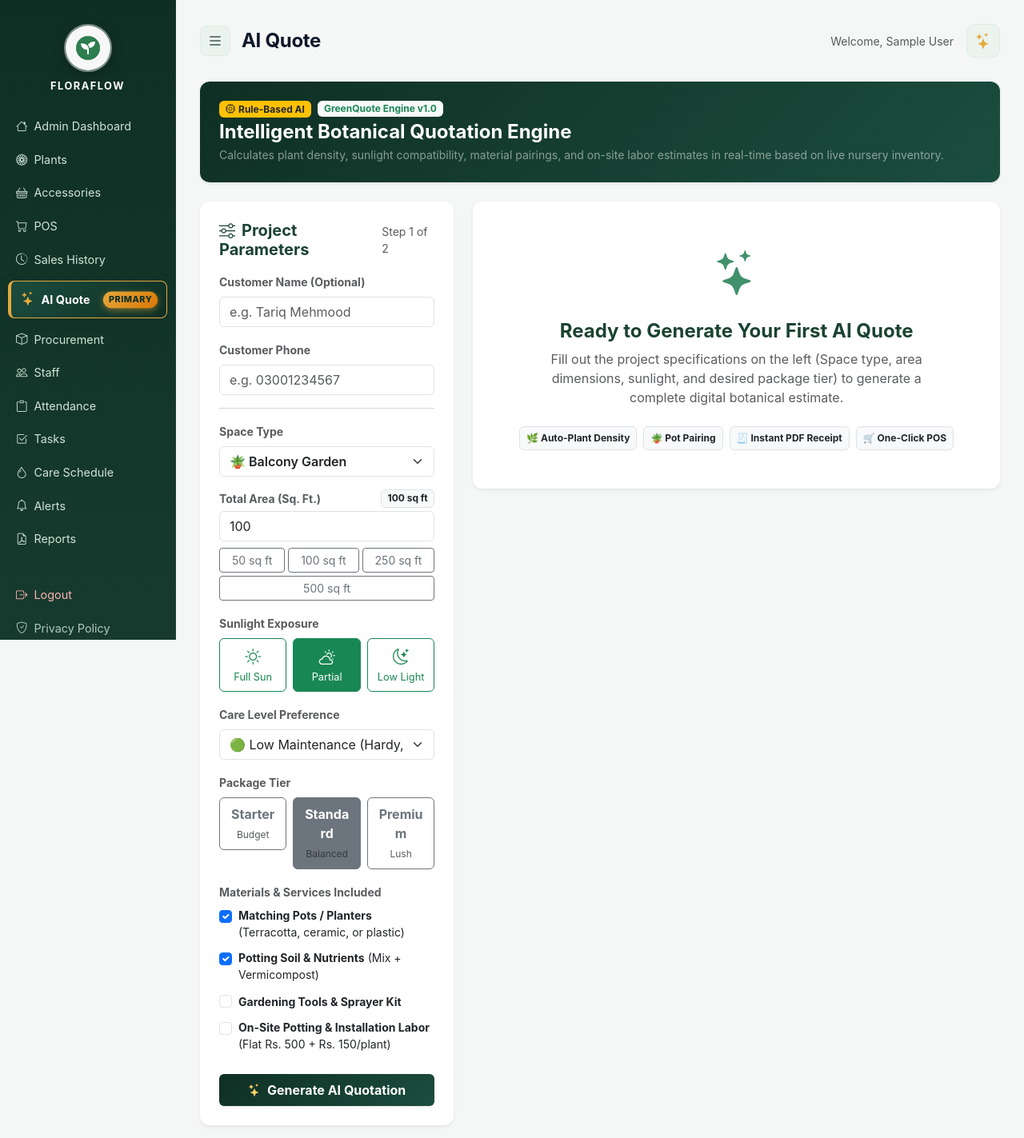
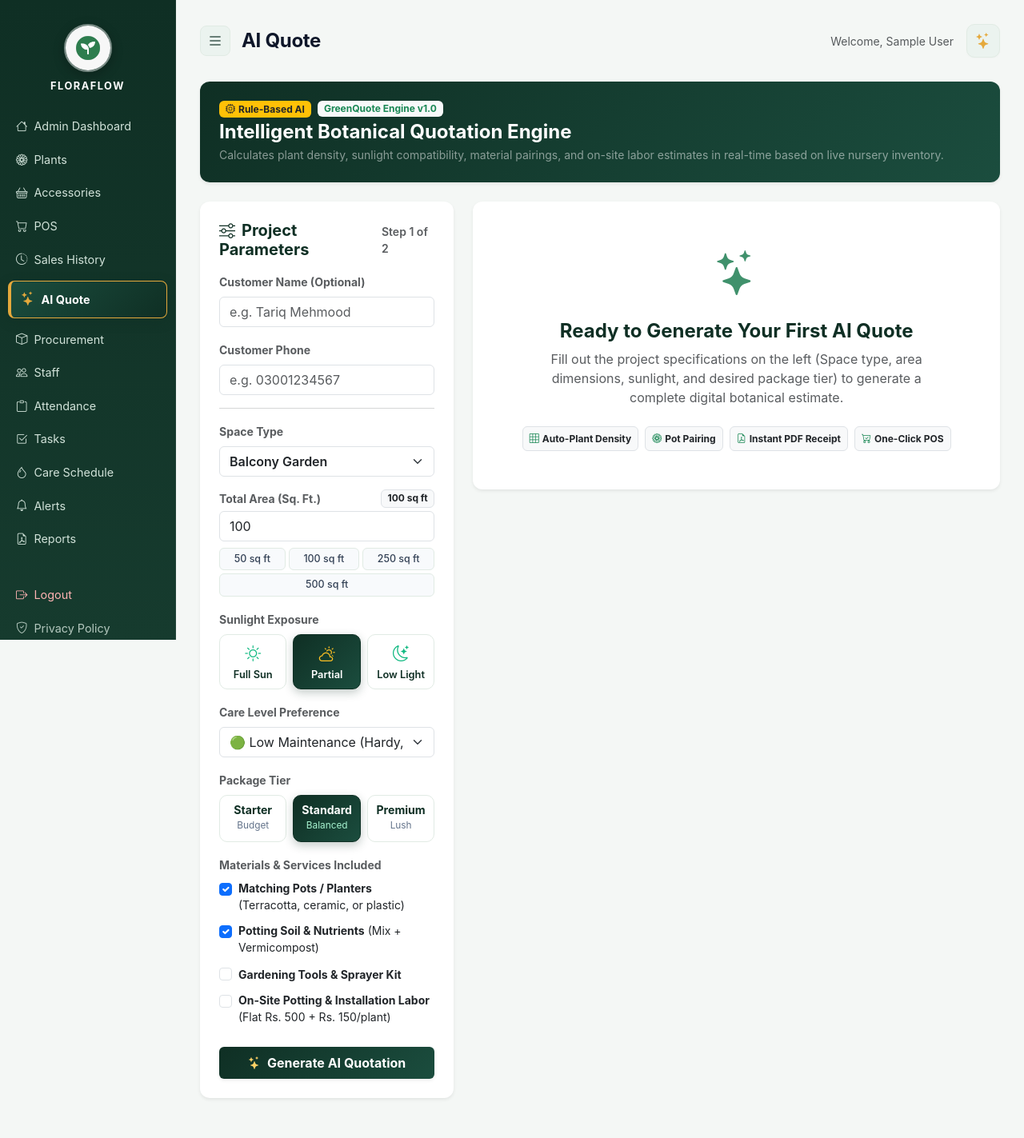
Before and after one commit to adburrr234/FloraFlow, a Flask app: page /quotation in a window 1280 px wide. Shown: the top 1423 px of the page at 80% size. After the commit the page ends 1374 px from the top, so only its background shows below. Run offline with Flask 3, Linux system fonts and the light colour scheme; the visitor is signed in with stand-in values (Sample User, id 1); data that the repository does not hold is empty.

Commit message:
Refine AI Quote UI: remove Primary badge, theme package tier buttons, clean emojis

```diff
--- a/templates/base.html
+++ b/templates/base.html
@@ -114,7 +114,7 @@
             border-left: 3px solid #10B981;
         }
 
-        /* Standout Primary Feature Styling for AI Quote */
+        /* Standout Feature Styling for AI Quote */
         .sidebar a.nav-ai-quote {
             background: linear-gradient(135deg, rgba(229, 169, 60, 0.14), rgba(16, 185, 129, 0.22));
             border: 1px solid rgba(229, 169, 60, 0.35);
@@ -126,7 +126,6 @@
             color: #FFFFFF !important;
             display: flex;
             align-items: center;
-            justify-content: space-between;
             box-shadow: 0 2px 8px rgba(0, 0, 0, 0.15);
             position: relative;
             transition: all 0.25s ease;
@@ -144,24 +143,6 @@
             border: 1px solid #E5A93C;
             border-left: 4px solid #E5A93C;
             box-shadow: 0 4px 14px rgba(15, 47, 36, 0.4);
-        }
-
-        .ai-quote-badge {
-            background: linear-gradient(135deg, #E5A93C, #D97706);
-            color: #0F2F24;
-            font-size: 0.65rem;
-            font-weight: 800;
-            padding: 2px 7px;
-            border-radius: 12px;
-            letter-spacing: 0.5px;
-            box-shadow: 0 2px 6px rgba(229, 169, 60, 0.3);
-            text-transform: uppercase;
-            animation: aiPulse 2.4s infinite ease-in-out;
-        }
-
-        @keyframes aiPulse {
-            0%, 100% { transform: scale(1); box-shadow: 0 2px 6px rgba(229, 169, 60, 0.3); }
-            50% { transform: scale(1.08); box-shadow: 0 3px 10px rgba(229, 169, 60, 0.6); }
         }
 
         .mainContent {
@@ -390,12 +371,9 @@
         <a href="/salesHistory" class="{% if request.path == '/salesHistory' %}active{% endif %}">
             <i class="bi bi-clock-history me-2"></i>Sales History</a>
 
-        <!-- Flagship AI Quote (Prominently Highlighted) -->
+        <!-- AI Quote Engine -->
         <a href="/quotation" class="nav-ai-quote {% if request.path.startswith('/quotation') %}active{% endif %}" title="Intelligent Botanical Quotation Engine">
-            <span class="d-flex align-items-center">
-                <i class="bi bi-stars me-2" style="color: #E5A93C; font-size: 1.1rem;"></i>AI Quote
-            </span>
-            <span class="ai-quote-badge">PRIMARY</span>
+            <i class="bi bi-stars me-2" style="color: #E5A93C; font-size: 1.1rem;"></i>AI Quote
         </a>
 
         <!-- Admin Only -->
--- a/templates/quotation.html
+++ b/templates/quotation.html
@@ -75,6 +75,104 @@
     flex-shrink: 0;
 }
 
+/* Tier selection buttons adhering to Palette A (Spruce & Hunter Green) */
+.btn-tier {
+    display: block;
+    width: 100%;
+    padding: 10px 6px;
+    border: 1.5px solid #E1EBE4;
+    background: #FFFFFF;
+    color: #0F2F24;
+    border-radius: 10px;
+    text-align: center;
+    cursor: pointer;
+    transition: all 0.2s cubic-bezier(0.16, 1, 0.3, 1);
+    user-select: none;
+}
+.btn-tier:hover {
+    border-color: #10B981;
+    background: #F0FDF4;
+    color: #0F2F24;
+}
+.btn-tier .tier-title {
+    display: block;
+    font-weight: 700;
+    font-size: 0.88rem;
+    line-height: 1.2;
+}
+.btn-tier .tier-desc {
+    display: block;
+    font-size: 0.74rem;
+    color: #64748B;
+    margin-top: 2px;
+    transition: color 0.2s ease;
+}
+.btn-check:checked + .btn-tier {
+    background: linear-gradient(135deg, #0F2F24 0%, #1B4D3E 100%);
+    border-color: #0F2F24;
+    color: #FFFFFF !important;
+    box-shadow: 0 4px 12px rgba(15, 47, 36, 0.25);
+}
+.btn-check:checked + .btn-tier .tier-desc {
+    color: #A7F3D0 !important;
+}
+
+/* Sunlight exposure buttons matching theme */
+.btn-sunlight {
+    display: flex;
+    flex-direction: column;
+    align-items: center;
+    justify-content: center;
+    width: 100%;
+    padding: 8px 4px;
+    border: 1.5px solid #E1EBE4;
+    background: #FFFFFF;
+    color: #0F2F24;
+    border-radius: 10px;
+    font-size: 0.8rem;
+    font-weight: 600;
+    cursor: pointer;
+    transition: all 0.2s cubic-bezier(0.16, 1, 0.3, 1);
+    user-select: none;
+}
+.btn-sunlight i {
+    font-size: 1.25rem;
+    margin-bottom: 2px;
+    color: #10B981;
+    transition: color 0.2s ease;
+}
+.btn-sunlight:hover {
+    border-color: #10B981;
+    background: #F0FDF4;
+    color: #0F2F24;
+}
+.btn-check:checked + .btn-sunlight {
+    background: linear-gradient(135deg, #0F2F24 0%, #1B4D3E 100%);
+    border-color: #0F2F24;
+    color: #FFFFFF !important;
+    box-shadow: 0 4px 12px rgba(15, 47, 36, 0.25);
+}
+.btn-check:checked + .btn-sunlight i {
+    color: #FBBF24 !important;
+}
+
+/* Area shortcut buttons */
+.btn-area-quick {
+    border: 1px solid #E1EBE4;
+    background: #F8FAFC;
+    color: #334155;
+    border-radius: 6px;
+    font-size: 0.78rem;
+    font-weight: 500;
+    padding: 4px 8px;
+    transition: all 0.15s ease;
+}
+.btn-area-quick:hover {
+    background: #EBF3EF;
+    border-color: #10B981;
+    color: #0F2F24;
+}
+
 /* Mobile specific tweaks */
 @media (max-width: 576px) {
     .quotation-receipt {
@@ -124,10 +222,10 @@
     <div class="col-lg-5 col-xl-4 no-print">
         <div class="card p-3 p-md-4 border-0 shadow-sm" style="border-radius: 12px;">
             <div class="d-flex justify-content-between align-items-center mb-3">
-                <h5 class="fw-bold mb-0" style="color: #1b4332;">
+                <h5 class="fw-bold mb-0" style="color: #0F2F24;">
                     <i class="bi bi-sliders me-2"></i>Project Parameters
                 </h5>
-                <small class="text-muted">Step 1 of 2</small>
+                <small class="text-muted fw-semibold">Step 1 of 2</small>
             </div>
 
             <form method="POST" action="/quotation" id="quoterForm">
@@ -149,11 +247,11 @@
                 <div class="mb-3">
                     <label class="form-label small fw-bold text-muted">Space Type</label>
                     <select name="spaceType" class="form-select fw-semibold" required>
-                        <option value="balcony" {% if formValues and formValues.spaceType == 'balcony' %}selected{% endif %}>🪴 Balcony Garden</option>
-                        <option value="indoor" {% if formValues and formValues.spaceType == 'indoor' %}selected{% endif %}>🛋️ Indoor (Living / Bedroom / Office)</option>
-                        <option value="rooftop" {% if formValues and formValues.spaceType == 'rooftop' %}selected{% endif %}>☀️ Rooftop / Terrace Garden</option>
-                        <option value="backyard" {% if formValues and formValues.spaceType == 'backyard' %}selected{% endif %}>🏡 Backyard / Garden Lawn</option>
-                        <option value="commercial" {% if formValues and formValues.spaceType == 'commercial' %}selected{% endif %}>☕ Commercial (Cafe / Retail / Lobby)</option>
+                        <option value="balcony" {% if formValues and formValues.spaceType == 'balcony' %}selected{% endif %}>Balcony Garden</option>
+                        <option value="indoor" {% if formValues and formValues.spaceType == 'indoor' %}selected{% endif %}>Indoor (Living / Bedroom / Office)</option>
+                        <option value="rooftop" {% if formValues and formValues.spaceType == 'rooftop' %}selected{% endif %}>Rooftop / Terrace Garden</option>
+                        <option value="backyard" {% if formValues and formValues.spaceType == 'backyard' %}selected{% endif %}>Backyard / Garden Lawn</option>
+                        <option value="commercial" {% if formValues and formValues.spaceType == 'commercial' %}selected{% endif %}>Commercial (Cafe / Retail / Lobby)</option>
                     </select>
                 </div>
 
@@ -166,10 +264,10 @@
                     <input type="number" name="areaSqFt" id="areaSqFtInput" class="form-control" min="15" max="2500"
                            value="{{ formValues.areaSqFt if formValues else '100' }}" required>
                     <div class="d-flex flex-wrap gap-1 mt-2">
-                        <button type="button" class="btn btn-sm btn-outline-secondary flex-fill py-1 small" onclick="setArea(50)">50 sq ft</button>
-                        <button type="button" class="btn btn-sm btn-outline-secondary flex-fill py-1 small" onclick="setArea(100)">100 sq ft</button>
-                        <button type="button" class="btn btn-sm btn-outline-secondary flex-fill py-1 small" onclick="setArea(250)">250 sq ft</button>
-                        <button type="button" class="btn btn-sm btn-outline-secondary flex-fill py-1 small" onclick="setArea(500)">500 sq ft</button>
+                        <button type="button" class="btn-area-quick flex-fill" onclick="setArea(50)">50 sq ft</button>
+                        <button type="button" class="btn-area-quick flex-fill" onclick="setArea(100)">100 sq ft</button>
+                        <button type="button" class="btn-area-quick flex-fill" onclick="setArea(250)">250 sq ft</button>
+                        <button type="button" class="btn-area-quick flex-fill" onclick="setArea(500)">500 sq ft</button>
                     </div>
                 </div>
 
@@ -180,24 +278,24 @@
                         <div class="col-4">
                             <input type="radio" class="btn-check" name="sunlight" id="sun_full" value="fullSun"
                                    {% if not formValues or formValues.sunlight == 'fullSun' %}checked{% endif %}>
-                            <label class="btn btn-outline-success w-100 py-2 small d-flex flex-column align-items-center" for="sun_full" style="font-size: 0.8rem; padding: 6px 2px;">
-                                <i class="bi bi-brightness-high fs-5"></i>
+                            <label class="btn-sunlight" for="sun_full">
+                                <i class="bi bi-brightness-high"></i>
                                 <span>Full Sun</span>
                             </label>
                         </div>
                         <div class="col-4">
                             <input type="radio" class="btn-check" name="sunlight" id="sun_partial" value="partial"
                                    {% if formValues and formValues.sunlight == 'partial' or not formValues %}checked{% endif %}>
-                            <label class="btn btn-outline-success w-100 py-2 small d-flex flex-column align-items-center" for="sun_partial" style="font-size: 0.8rem; padding: 6px 2px;">
-                                <i class="bi bi-cloud-sun fs-5"></i>
+                            <label class="btn-sunlight" for="sun_partial">
+                                <i class="bi bi-cloud-sun"></i>
                                 <span>Partial</span>
                             </label>
                         </div>
                         <div class="col-4">
                             <input type="radio" class="btn-check" name="sunlight" id="sun_low" value="lowLight"
                                    {% if formValues and formValues.sunlight == 'lowLight' %}checked{% endif %}>
-                            <label class="btn btn-outline-success w-100 py-2 small d-flex flex-column align-items-center" for="sun_low" style="font-size: 0.8rem; padding: 6px 2px;">
-                                <i class="bi bi-moon-stars fs-5"></i>
+                            <label class="btn-sunlight" for="sun_low">
+                                <i class="bi bi-moon-stars"></i>
                                 <span>Low Light</span>
                             </label>
                         </div>
@@ -221,25 +319,25 @@
                         <div class="col-4">
                             <input type="radio" class="btn-check" name="tier" id="tier_eco" value="economy"
                                    {% if formValues and formValues.tier == 'economy' %}checked{% endif %}>
-                            <label class="btn btn-outline-secondary w-100 py-2 small" for="tier_eco">
-                                <span class="d-block fw-bold">Starter</span>
-                                <span class="text-muted" style="font-size:0.75rem;">Budget</span>
+                            <label class="btn-tier" for="tier_eco">
+                                <span class="tier-title">Starter</span>
+                                <span class="tier-desc">Budget</span>
                             </label>
                         </div>
                         <div class="col-4">
                             <input type="radio" class="btn-check" name="tier" id="tier_std" value="standard"
                                    {% if not formValues or formValues.tier == 'standard' %}checked{% endif %}>
-                            <label class="btn btn-outline-secondary w-100 py-2 small" for="tier_std">
-                                <span class="d-block fw-bold">Standard</span>
-                                <span class="text-muted" style="font-size:0.75rem;">Balanced</span>
+                            <label class="btn-tier" for="tier_std">
+                                <span class="tier-title">Standard</span>
+                                <span class="tier-desc">Balanced</span>
                             </label>
                         </div>
                         <div class="col-4">
                             <input type="radio" class="btn-check" name="tier" id="tier_prem" value="premium"
                                    {% if formValues and formValues.tier == 'premium' %}checked{% endif %}>
-                            <label class="btn btn-outline-secondary w-100 py-2 small" for="tier_prem">
-                                <span class="d-block fw-bold">Premium</span>
-                                <span class="text-muted" style="font-size:0.75rem;">Lush</span>
+                            <label class="btn-tier" for="tier_prem">
+                                <span class="tier-title">Premium</span>
+                                <span class="tier-desc">Lush</span>
                             </label>
                         </div>
                     </div>
@@ -498,20 +596,20 @@
             <div class="card p-3 p-md-4 border-0 mb-3 shadow-sm" style="background: #edf7f0; border-radius: 12px; border-left: 5px solid #2d6a4f !important;">
                 <div class="d-flex align-items-center gap-2 mb-2">
                     <i class="bi bi-lightbulb-fill text-success fs-5"></i>
-                    <h6 class="fw-bold mb-0" style="color: #1b4332;">AI Botanical Care & Sustainability Advisory</h6>
+                    <h6 class="fw-bold mb-0" style="color: #0F2F24;">AI Botanical Care & Sustainability Advisory</h6>
                 </div>
                 <div class="row g-2 small text-secondary">
                     <div class="col-12 col-md-6">
-                        <strong>⏱️ Weekly Care Effort:</strong> {{ generatedQuote.advisory.effort }}
+                        <i class="bi bi-clock me-1 text-muted"></i><strong>Weekly Care Effort:</strong> {{ generatedQuote.advisory.effort }}
                     </div>
                     <div class="col-12 col-md-6">
-                        <strong>💧 Watering Regimen:</strong> {{ generatedQuote.advisory.watering }}
+                        <i class="bi bi-droplet me-1 text-primary"></i><strong>Watering Regimen:</strong> {{ generatedQuote.advisory.watering }}
                     </div>
                     <div class="col-12 col-md-6">
-                        <strong>☀️ Lighting Placement:</strong> {{ generatedQuote.advisory.sunlight }}
+                        <i class="bi bi-brightness-high me-1 text-warning"></i><strong>Lighting Placement:</strong> {{ generatedQuote.advisory.sunlight }}
                     </div>
                     <div class="col-12 col-md-6">
-                        <strong>🌱 Eco-Impact Contribution:</strong> {{ generatedQuote.advisory.co2Absorption }}
+                        <i class="bi bi-tree me-1 text-success"></i><strong>Eco-Impact Contribution:</strong> {{ generatedQuote.advisory.co2Absorption }}
                     </div>
                 </div>
             </div>
@@ -519,7 +617,7 @@
             <!-- Terms & Signoff Footer -->
             <div class="text-muted small pt-2 border-top d-flex flex-column flex-md-row justify-content-between align-items-center gap-2">
                 <span>* Generated dynamically by FloraFlow Algorithmic Estimator. Estimate valid for 14 calendar days.</span>
-                <span class="fw-bold" style="color: #1b4332;">FloraFlow Management</span>
+                <span class="fw-bold" style="color: #0F2F24;">FloraFlow Management</span>
             </div>
         </div>
 
@@ -529,15 +627,15 @@
             <div class="mb-3">
                 <i class="bi bi-stars" style="font-size: 3.5rem; color: #40916c;"></i>
             </div>
-            <h4 class="fw-bold" style="color: #1b4332;">Ready to Generate Your First AI Quote</h4>
+            <h4 class="fw-bold" style="color: #0F2F24;">Ready to Generate Your First AI Quote</h4>
             <p class="text-muted mx-auto" style="max-width: 500px;">
                 Fill out the project specifications on the left (Space type, area dimensions, sunlight, and desired package tier) to generate a complete digital botanical estimate.
             </p>
             <div class="d-flex flex-wrap justify-content-center gap-2 mt-2">
-                <span class="badge bg-light text-dark border p-2">🌿 Auto-Plant Density</span>
-                <span class="badge bg-light text-dark border p-2">🪴 Pot Pairing</span>
-                <span class="badge bg-light text-dark border p-2">🧾 Instant PDF Receipt</span>
-                <span class="badge bg-light text-dark border p-2">🛒 One-Click POS</span>
+                <span class="badge bg-light text-dark border p-2"><i class="bi bi-grid-3x3 me-1 text-success"></i>Auto-Plant Density</span>
+                <span class="badge bg-light text-dark border p-2"><i class="bi bi-flower1 me-1 text-success"></i>Pot Pairing</span>
+                <span class="badge bg-light text-dark border p-2"><i class="bi bi-file-earmark-pdf me-1 text-success"></i>Instant PDF Receipt</span>
+                <span class="badge bg-light text-dark border p-2"><i class="bi bi-cart-check me-1 text-success"></i>One-Click POS</span>
             </div>
         </div>
         {% endif %}
```
